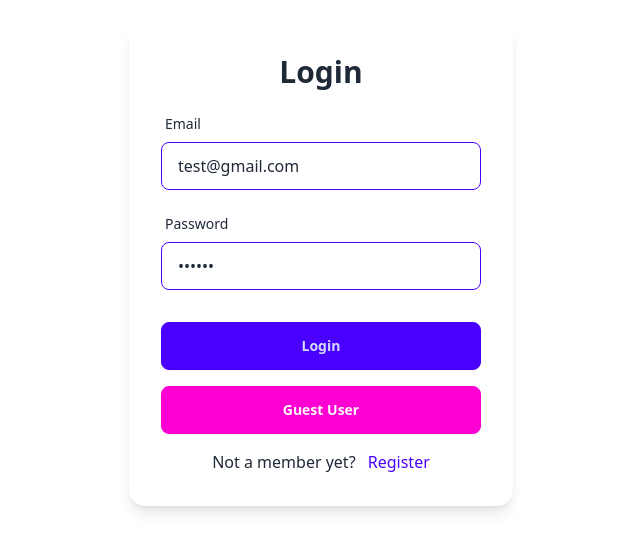
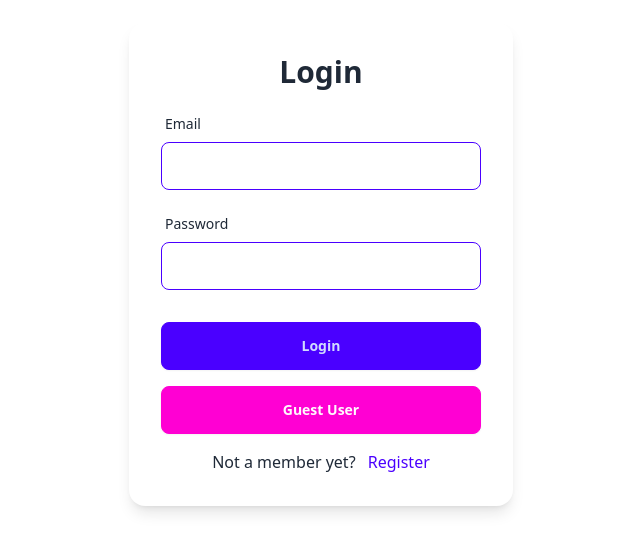
Before and after one commit to EvandroCalado/comfy-store, a React (Vite) app: page /login in a window 1280 px wide. Shown: the part 136-688 px from the top of the page, without its empty margins (319-959 px from the left). Built offline with nearby package versions, Linux system fonts and the light colour scheme; no server answers.

Commit message:
✨ feat(store): create login

```diff
--- a/src/App.tsx
+++ b/src/App.tsx
@@ -15,9 +15,11 @@ import {
 } from './pages';
 
 // loaders
-import { featuredLoader, landingLoader, productsLoader } from './api';
+import { featuredLoader, landingLoader, productsLoader } from './api/loaders';
 
 // actions
+import { loginAction, registerAction } from './api/actions';
+import { store } from './store';
 
 const router = createBrowserRouter([
   {
@@ -65,11 +67,13 @@ const router = createBrowserRouter([
     path: '/login',
     element: <Login />,
     errorElement: <Error />,
+    action: loginAction(store),
   },
   {
     path: '/register',
     element: <Register />,
     errorElement: <Error />,
+    action: registerAction,
   },
 ]);
 
--- /dev/null
+++ b/src/api/actions/index.ts
@@ -0,0 +1,2 @@
+export * from './loginAction';
+export * from './registerAction';
--- /dev/null
+++ b/src/api/actions/loginAction.ts
@@ -0,0 +1,27 @@
+import { Store } from '@reduxjs/toolkit';
+import { AxiosError } from 'axios';
+import toast from 'react-hot-toast';
+import { redirect } from 'react-router-dom';
+import { loginUser } from '../../features/user/userSlice';
+import { customFetch } from '../../utils';
+
+export const loginAction =
+  (store: Store) =>
+  async ({ request }: { request: Request }) => {
+    const formData = await request.formData();
+    const data = Object.fromEntries(formData);
+
+    try {
+      const response = await customFetch.post('/auth/local', data);
+      store.dispatch(loginUser(response.data));
+      toast.success('Logget in successfully');
+      return redirect('/');
+    } catch (error) {
+      if (error instanceof AxiosError) {
+        // eslint-disable-next-line @typescript-eslint/no-unsafe-member-access
+        const errorMessage = error?.response?.data?.error?.message as string;
+        toast.error(errorMessage);
+        return null;
+      }
+    }
+  };
--- a/src/pages/Login/index.tsx
+++ b/src/pages/Login/index.tsx
@@ -10,19 +10,9 @@ export const Login = () => {
       >
         <h4 className="text-center text-3xl font-bold">Login</h4>
 
-        <Input
-          label="Email"
-          type="email"
-          name="identifier"
-          defaultValue="test@gmail.com"
-        />
+        <Input label="Email" type="email" name="identifier" />
 
-        <Input
-          label="Password"
-          type="password"
-          name="password"
-          defaultValue="secret"
-        />
+        <Input label="Password" type="password" name="password" />
 
         <Button type="submit" className="mt-4">
           Login
```
